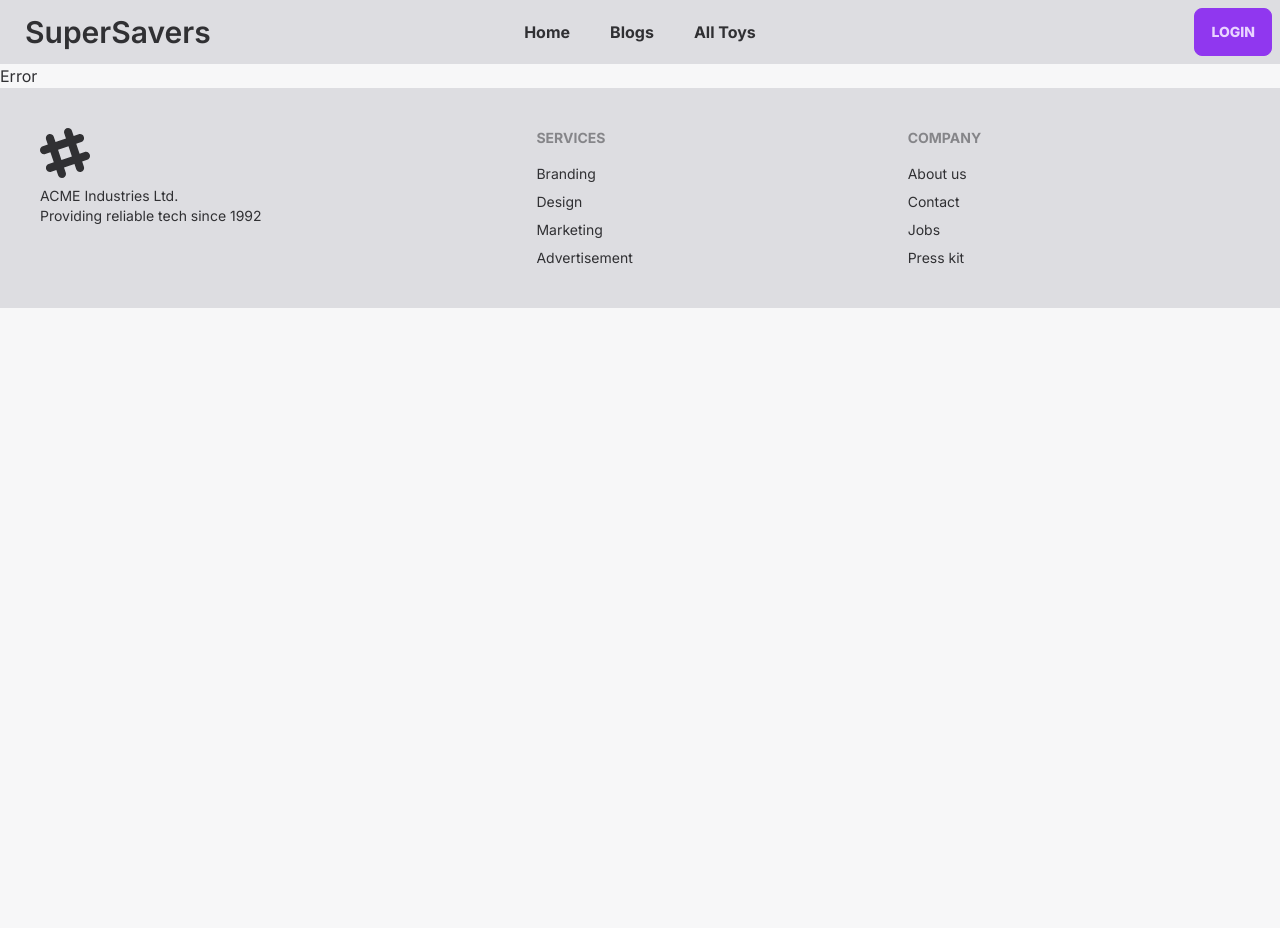
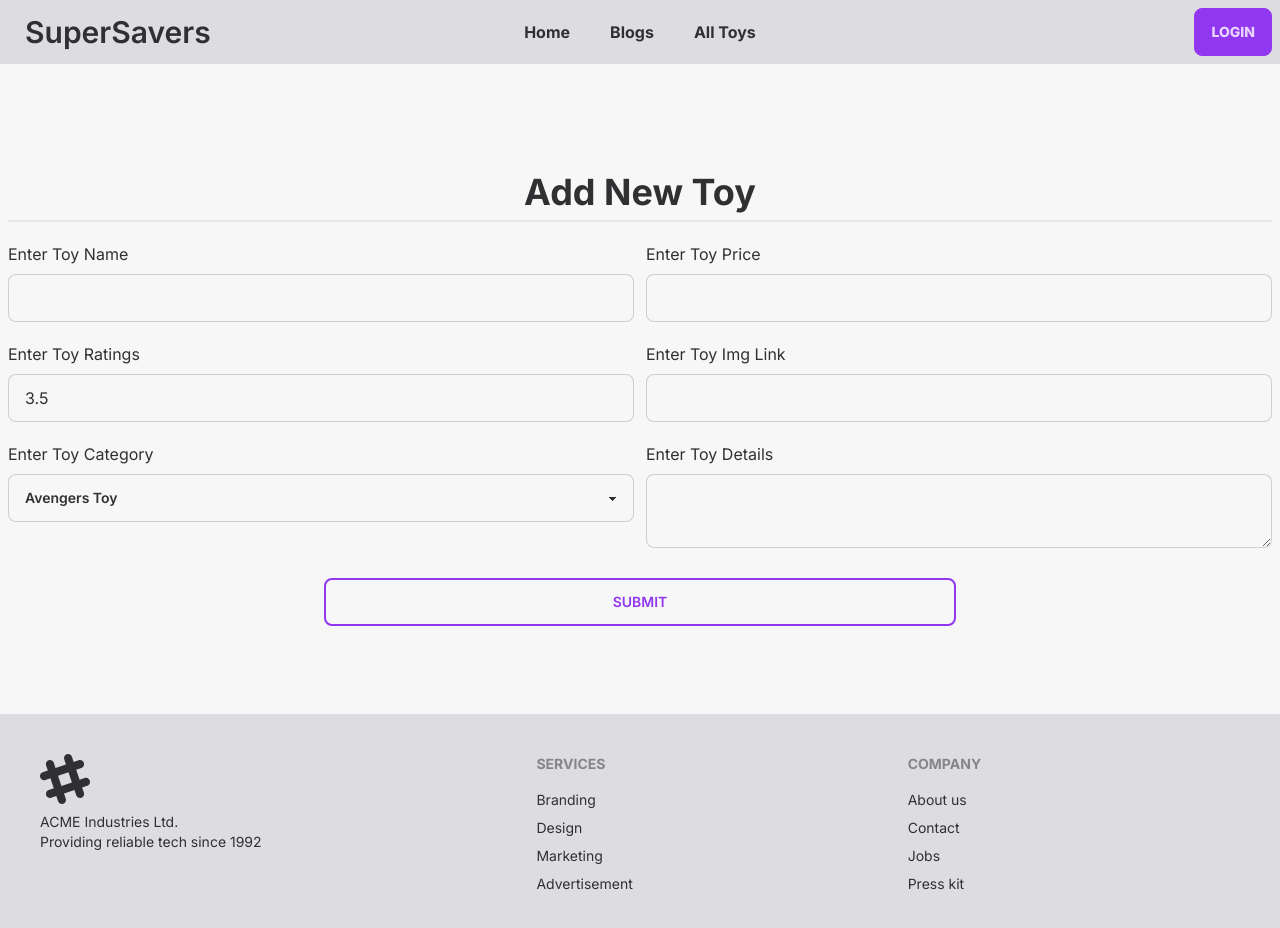
Before and after one commit to a4arpon/super-savers, a React (Vite) app: page /addToys in a window 1280 px wide. Shown: the top 928 px of the page. Before the commit the page ends 800 px from the top, so only its background shows below. Built offline with nearby package versions, Linux system fonts and the light colour scheme; no server answers.

Commit message:
Feature: Add New Page Added

```diff
--- /dev/null
+++ b/src/pages/addToy/AddToy.jsx
@@ -0,0 +1,66 @@
+const AddToy = () => {
+  const handleToySubmit = (e) => {
+    e.preventDefault()
+  }
+  return (
+    <div className="my-20 container mx-auto p-2">
+      <form onSubmit={handleToySubmit}>
+        <h1 className="text-center text-4xl my-5 border-b-2 pb-2 font-bold">
+          Add New Toy
+        </h1>
+        <div className="grid lg:grid-cols-2 gap-3">
+          <div className="mb-2">
+            <label>Enter Toy Name</label>
+            <input
+              type="text"
+              className="input input-bordered w-full mt-2"
+              name="title"
+            />
+          </div>
+          <div className="mb-2">
+            <label>Enter Toy Price</label>
+            <input type="text" className="input input-bordered w-full mt-2" />
+          </div>
+          <div className="mb-2">
+            <label>Enter Toy Ratings</label>
+            <input
+              type="text"
+              defaultValue="3.5"
+              className="input input-bordered w-full mt-2"
+            />
+          </div>
+          <div className="mb-2">
+            <label>Enter Toy Img Link</label>
+            <input type="text" className="input input-bordered w-full mt-2" />
+          </div>
+          <div className="mb-2">
+            <label>Enter Toy Category</label>
+            <select className="select select-bordered w-full mt-2">
+              <option disabled>Select A Toy Category</option>
+              <option value="20">Avengers Toy</option>
+              <option value="15">Titans Toy</option>
+              <option value="10">Justice League Toy</option>
+            </select>
+          </div>
+          <div className="mb-2">
+            <label>Enter Toy Details</label>
+            <textarea
+              name=""
+              className="textarea textarea-bordered w-full mt-2"
+            ></textarea>
+          </div>
+        </div>
+        <div className="w-full text-center mt-4">
+          <button
+            className="btn btn-primary btn-outline border-2 w-full lg:w-1/2 font-semibold"
+            type="submit"
+          >
+            Submit
+          </button>
+        </div>
+      </form>
+    </div>
+  )
+}
+
+export default AddToy
--- a/src/pages/allToys/AllToys.jsx
+++ b/src/pages/allToys/AllToys.jsx
@@ -10,7 +10,7 @@ const AllToys = () => {
   const totalPages = Math.ceil(toys.length / pageItemLimit)
   const pageNumber = [...Array(totalPages).keys()]
   useEffect(() => {
-    const url = `https://b7a11-toy-marketplace-server-side-a4arpon-a4arpon.vercel.app/?page=${currentPage}&limit=${pageItemLimit}`
+    const url = `https://b7a11-toy-marketplace-server-side-a4arpon.vercel.app/?page=${currentPage}&limit=${pageItemLimit}`
     fetch(url)
       .then((res) => res.json())
       .then((data) => {
--- a/src/pages/home/Toys.jsx
+++ b/src/pages/home/Toys.jsx
@@ -5,7 +5,7 @@ const Toys = ({ queryCategory }) => {
   const [toys, setToys] = useState(null)
   useEffect(() => {
     const fetchData = async () => {
-      const url = `https://b7a11-toy-marketplace-server-side-a4arpon-a4arpon.vercel.app/type/${queryCategory}`
+      const url = `https://b7a11-toy-marketplace-server-side-a4arpon.vercel.app/type/${queryCategory}`
       const response = await fetch(url)
       const result = await response.json()
       setToys(result)
--- /dev/null
+++ b/src/pages/mytoys/MyToys.jsx
@@ -0,0 +1,26 @@
+import { useContext, useEffect } from 'react'
+import { AuthContext } from '../../contexts/AuthProvider'
+
+const MyToys = () => {
+  const { user } = useContext(AuthContext)
+  const email = user?.email
+  useEffect(() => {
+    fetch(
+      'https://b7a11-toy-marketplace-server-side-a4arpon.vercel.app/myToys',
+      {
+        method: 'POST',
+        body: JSON.stringify({ email }),
+        headers: {
+          'Content-Type': 'application/json'
+        }
+      }
+    )
+      .then((res) => res.json())
+      .then((data) => console.log(data))
+      .catch((err) => console.log(err))
+  }, [email])
+
+  return <div>MyToys</div>
+}
+
+export default MyToys
--- a/src/routes/Routes.jsx
+++ b/src/routes/Routes.jsx
@@ -1,11 +1,13 @@
 import { createBrowserRouter } from 'react-router-dom'
 import MainLayout from '../layouts/MainLayout'
+import AddToy from '../pages/addToy/AddToy'
 import AllToys from '../pages/allToys/AllToys'
 import Blogs from '../pages/blogs/Blogs'
 import Error from '../pages/error/Error'
 import Home from '../pages/home/Home'
 import Login from '../pages/login/Login'
 import Register from '../pages/login/Register'
+import MyToys from '../pages/mytoys/MyToys'
 import Toy from '../pages/toy/Toy'
 import PrivateRoutes from './PrivateRoutes'
 
@@ -27,13 +29,21 @@ const Routes = createBrowserRouter([
         ),
         loader: ({ params }) =>
           fetch(
-            'https://b7a11-toy-marketplace-server-side-a4arpon-a4arpon.vercel.app/toy/' +
+            'https://b7a11-toy-marketplace-server-side-a4arpon.vercel.app/toy/' +
               params.id
           )
       },
       {
         path: '/allToys',
         element: <AllToys />
+      },
+      {
+        path: '/myToys',
+        element: <MyToys />
+      },
+      {
+        path: '/addToys',
+        element: <AddToy />
       },
       {
         path: '/blogs',
```
Also changed, not shown: 2 other files (tests, documents, lock files or other folders).
